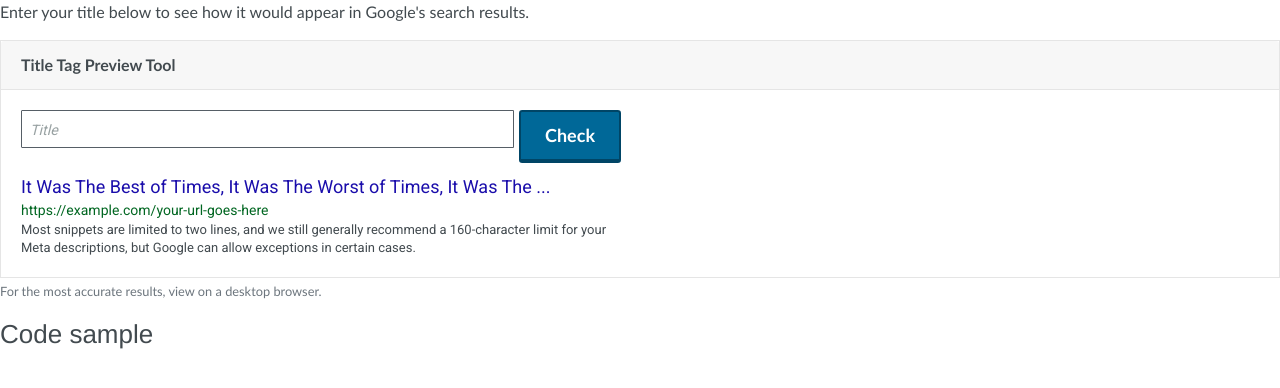
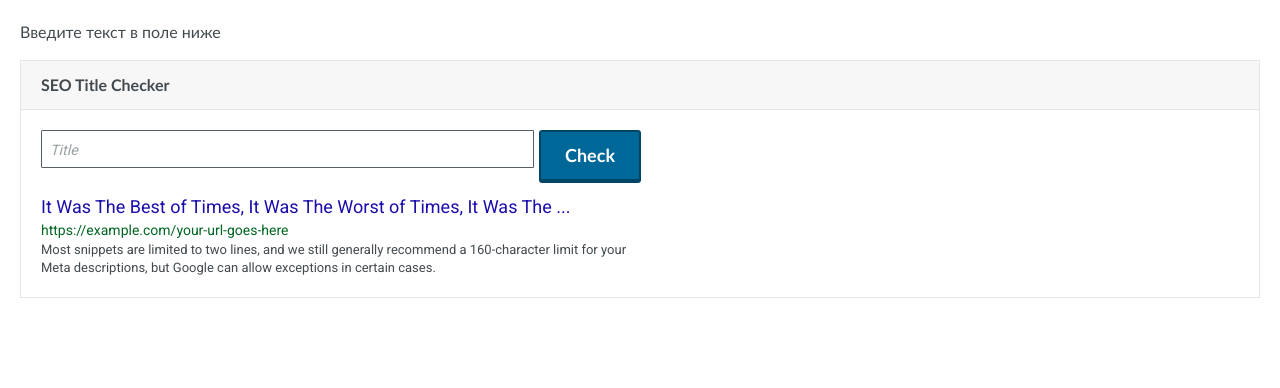
Before and after one commit to lestraqq/title_checker, a plain HTML site: page index.html in a window 1280 px wide. Drawn offline with Linux system fonts and the light colour scheme; no server answers; a script that the page names is missing; a web font is replaced by a local one.

Commit message:
Update index.html

```diff
--- a/index.html
+++ b/index.html
@@ -6,12 +6,12 @@
     <meta http-equiv="X-UA-Compatible" content="IE=edge,chrome=1" />
     <meta http-equiv="Content-Type" content="text/html; charset=utf-8" />
     <meta name="viewport" content="width=device-width, initial-scale=1" />
-
+    <title>SEO Title Checker</title>
     <link rel="home" href="https://moz.com/" />
     <link rel="stylesheet" href="style.css">
     <link rel="alternate" type="application/rss+xml" title="RSS 2.0" href="http://feedpress.me/mozblog" />
     <meta name="theme-color" content="#4dbdeb">
-
+    <style>body {margin:20px;}</style>
 
     <script>
       window.mozModules = [];
@@ -38,18 +38,13 @@
     <script src="tags.js"></script>
 
   <body class="layout-default page-type-default page-title-tag learn">
-    <p>Enter your title below to see how it would appear in Google's search results.</p>
+    <p>Введите текст в поле ниже</p>
     <div class="card">
-      <div class="card-header"><strong>Title Tag Preview Tool</strong></div>
+      <div class="card-header"><strong>SEO Title Checker</strong></div>
       <div class="card-body">
         <div class="titleTagTool">loading…</div>
       </div>
     </div>
-    <p><small class="text-muted">For the most accurate results, view on a desktop browser.</small></p>
-    <h4>Code sample</h4>
-
-
-
     <script>
       mozModules.push(["subnav", "subnav-mobile", "newsletter-form", "title-tag-tool", "basic-filters"]);
 
```
